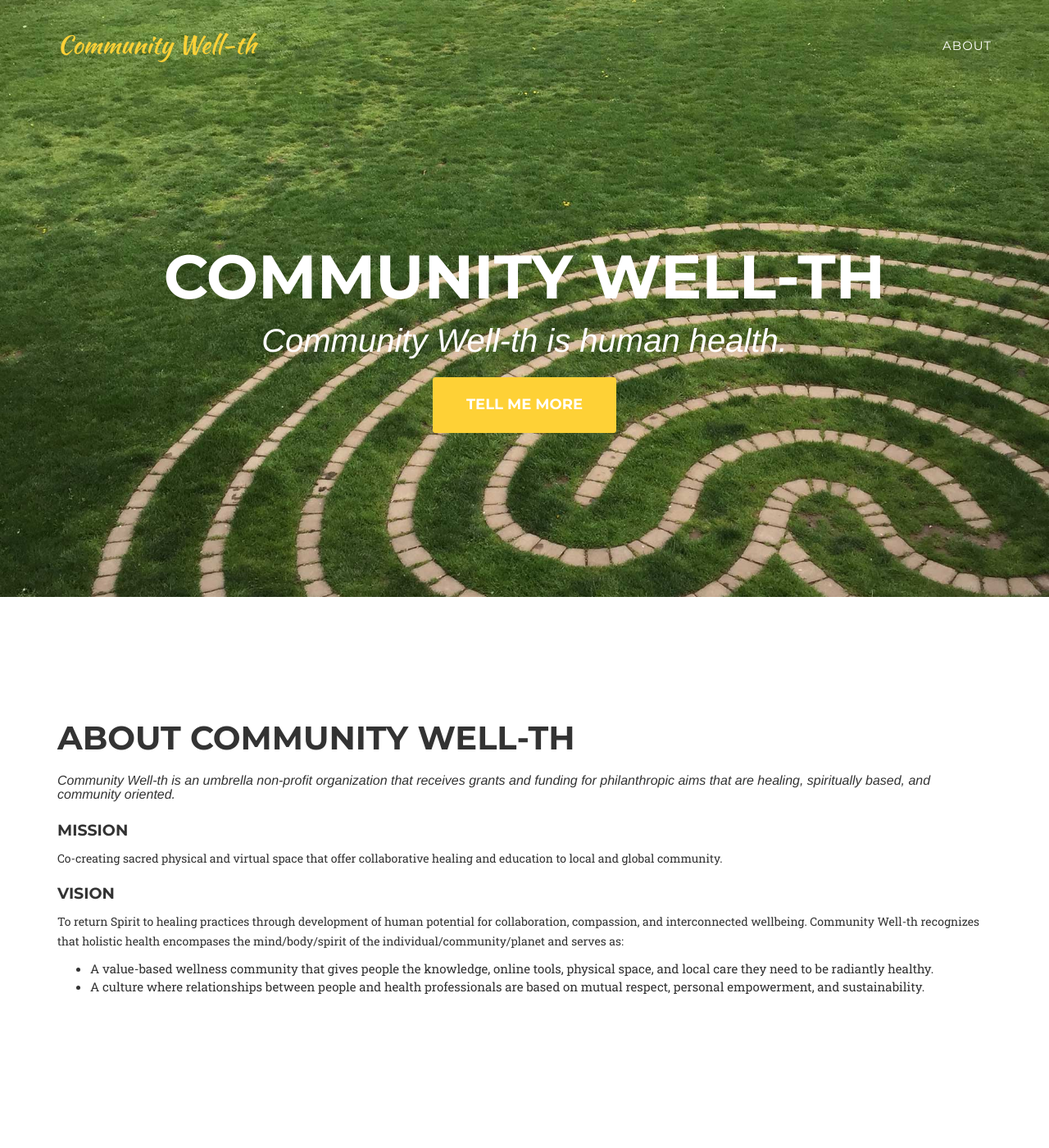
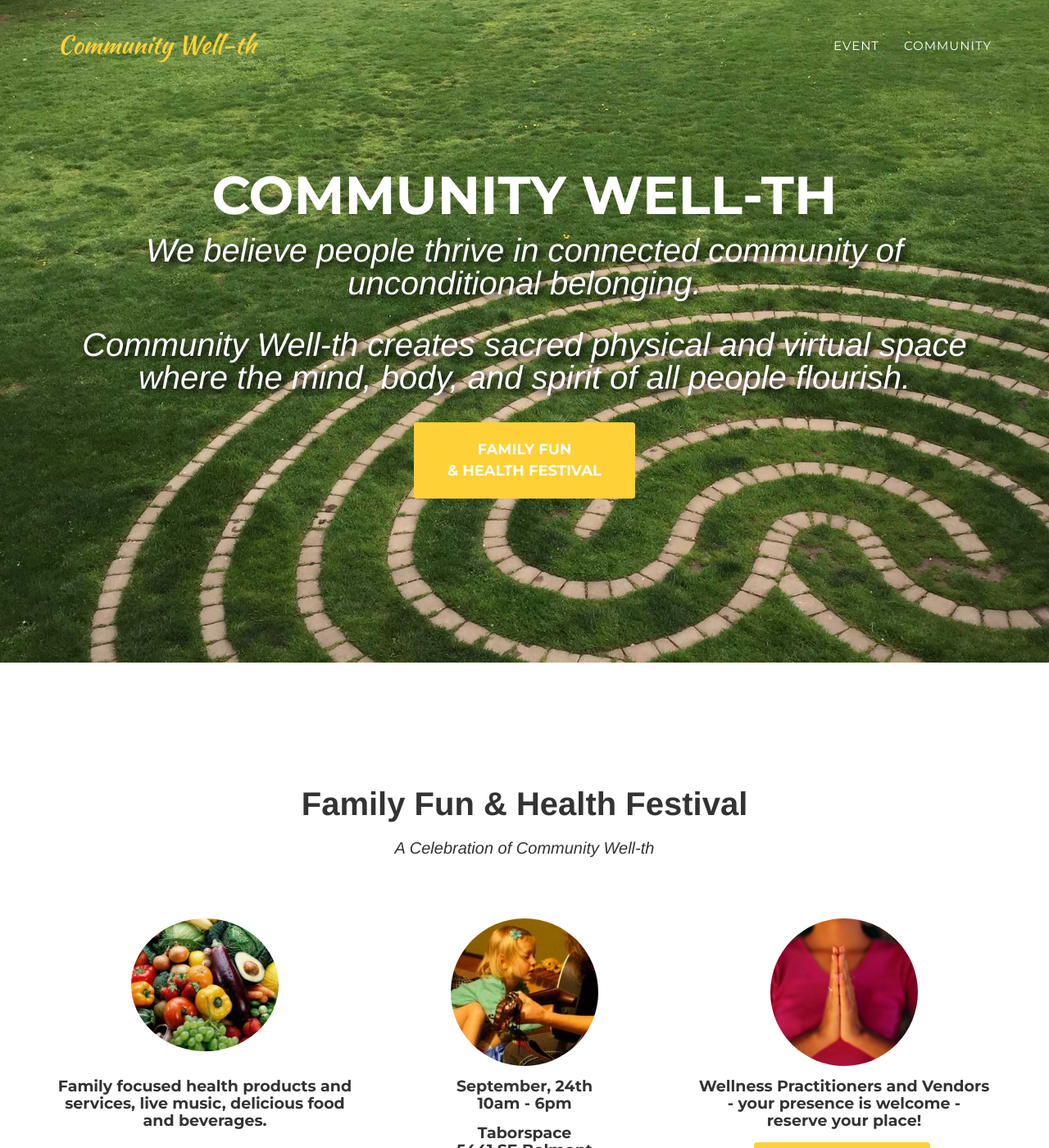
Before and after one commit to oakandfeather/well-th, a Jekyll site: the page built from index.html, in a window 1280 px wide and 1400 px high. Shown: the whole window at 82% size. Built offline with Jekyll 4.4.1, drawn with Linux system fonts in a browser that asks for light colours; some web fonts are replaced; comment, search, counter and statistics services are not loaded; some of the changed text lies outside the part shown.

Commit message:
Add event and community newsletter pages

```diff
--- a/_config.yml
+++ b/_config.yml
@@ -3,7 +3,7 @@
 
 # Site settings
 title: Community Well-th
-email: eli@weblively.com
+email: daniel@danielgmiller.com
 description: "Community Well-th is an umbrella non-profit organization that receives grants and funding for philanthropic aims that are healing, spiritually based, and community oriented."
 
 
@@ -47,7 +47,7 @@
 #  - title: twitter
 #    url: http://twitter.com/jekyllrb
   - title: facebook
-    url: https://www.facebook.com/
+    url: https://www.facebook.com/community.well.th/
 #  - title: stack-overflow
 #    url: http://stackoverflow.com/questions/tagged/jekyll
 #  - title: bitbucket
--- a/_includes/about.html
+++ b/_includes/about.html
@@ -4,12 +4,15 @@
             <div class="row">
                 <div class="col-lg-12">
                     <h2 class="section-heading">About Community Well-th</h2>
+{% comment %}
                     <h3 class="section-subheading about-subheading">Community Well-th is an umbrella non-profit organization that receives grants and funding for philanthropic aims that are healing, spiritually based, and community oriented.</h3>
+{% endcomment %}
                 </div>
                 <div class="col-lg-12">
 					<h4 class="about-heading">Mission</h4>
-                    <p class="text">Co-creating sacred physical and virtual space that offer collaborative healing and education to local and global community.</p>
+                    <p class="text">We believe people thrive in connected community. Well-th creates sacred physical and virtual space where the mind, body, and spirit of all people flourish.</p>
                 </div>
+{% comment %}
                 <div class="col-lg-12">
 					<h4 class="about-heading">Vision</h4>
                     <p class="text">To return Spirit to healing practices through development of human potential for collaboration, compassion, and interconnected wellbeing. Community Well-th recognizes that holistic health encompases the mind/body/spirit of the individual/community/planet and serves as:</p>
@@ -19,7 +22,7 @@
 					</ul>
                 </div>
             </div>
-{% comment %}
+{% endcomment %}
             <div class="row">
                 <div class="col-lg-12">
                     <ul class="timeline">
@@ -89,6 +92,7 @@
                     </ul>
                 </div>
             </div>
+{% comment %}
 {% endcomment %}
 
         </div>
--- /dev/null
+++ b/_includes/community.html
@@ -0,0 +1,46 @@
+<section id="community">
+        <div class="container">
+            <div class="row">
+                <div class="col-lg-12 text-center">
+                    <h2 class="section-heading">Be in Our Community</h2>
+                    <h3 class="section-subheading text-white-drop">Sign up for the Community Well-th newsletter so we can stay in touch and keep you updated on our growing community.</h3>
+                </div>
+            </div>
+            <div class="row">
+                <div class="col-lg-12">
+
+					<!-- Begin MailChimp Signup Form -->
+					<div id="mc_embed_signup">
+					<form action="//well-th.us13.list-manage.com/subscribe/post?u=e6f6503b5e4aff0977841ca1a&amp;id=0c01ed6536" method="post" id="mc-embedded-subscribe-form" name="mc-embedded-subscribe-form" class="validate" target="_blank" novalidate>
+						<div id="mc_embed_signup_scroll">
+
+					<div class="mc-field-group">
+						<label for="mce-EMAIL">Email Address </label>
+						<input type="email" value="" name="EMAIL" class="required email" id="mce-EMAIL">
+					</div>
+					<div class="mc-field-group">
+						<label for="mce-FNAME">First Name </label>
+						<input type="text" value="" name="FNAME" class="" id="mce-FNAME">
+					</div>
+					<div class="mc-field-group">
+						<label for="mce-LNAME">Last Name </label>
+						<input type="text" value="" name="LNAME" class="" id="mce-LNAME">
+					</div>
+						<div id="mce-responses" class="clear">
+							<div class="response" id="mce-error-response" style="display:none"></div>
+							<div class="response" id="mce-success-response" style="display:none"></div>
+						</div>    <!-- real people should not fill this in and expect good things - do not remove this or risk form bot signups-->
+						<div style="position: absolute; left: -5000px;" aria-hidden="true"><input type="text" name="b_e6f6503b5e4aff0977841ca1a_0c01ed6536" tabindex="-1" value=""></div>
+						<div class="clear">
+						<input type="submit" value="Subscribe" name="subscribe" class="btn btn-xl">
+						</div>
+						</div>
+					</form>
+					</div>
+					<script type='text/javascript' src='//s3.amazonaws.com/downloads.mailchimp.com/js/mc-validate.js'></script><script type='text/javascript'>(function($) {window.fnames = new Array(); window.ftypes = new Array();fnames[0]='EMAIL';ftypes[0]='email';fnames[1]='FNAME';ftypes[1]='text';fnames[2]='LNAME';ftypes[2]='text';}(jQuery));var $mcj = jQuery.noConflict(true);</script>
+					<!--End mc_embed_signup-->
+
+                </div>
+            </div>
+        </div>
+    </section>
--- /dev/null
+++ b/_includes/event.html
@@ -0,0 +1,71 @@
+<!-- Event Section -->
+    <section id="event">
+        <div class="container">
+            <div class="row">
+                <div class="col-lg-12 text-center">
+                    <h2 class="section-heading">Family Fun & Health Festival</h2>
+                    <h3 class="section-subheading">A Celebration of Community Well-th</h3>
+                </div>
+            </div>
+            <div class="row text-center">
+                <div class="col-md-4">
+                    <span class="event-img">
+						<img class="img-circle img-responsive" src="img/event/organic_food.jpg" alt="">
+                    </span>
+                    <h4 class="service-heading">Family focused health products and services, live music, delicious food and beverages.</h4>
+                </div>
+                <div class="col-md-4">
+                    <span class="event-img">
+						<img class="img-circle img-responsive" src="img/event/child_guitar.jpg" alt="">
+                    </span>
+                    <h4 class="service-heading">September, 24th<br />10am - 6pm</h4>
+                    <h4 class="service-heading">Taborspace<br />5441 SE Belmont<br />Portland, OR</h4>
+                </div>
+                <div class="col-md-4">
+                    <span class="event-img">
+						<img class="img-circle img-responsive" src="img/event/meditate.jpg" alt="">
+                    </span>
+                    <h4 class="service-heading">Wellness Practitioners and Vendors - your presence is welcome - reserve your place!</h4>
+					<form name="vendor" action="https://www.paypal.com/cgi-bin/webscr" method="post"
+					target="_top">
+						<input type="hidden" name="cmd" value="_s-xclick">
+						<input type="hidden" name="hosted_button_id" value="G7JECELH2PQGG">
+<!-- 						<input type="image"
+						src="https://www.paypalobjects.com/en_US/i/btn/btn_buynowCC_LG.gif"
+						border="0" name="submit" alt="PayPal - The safer, easier way to pay online!">
+ -->					<button type="submit" class="btn btn-xl" form="vendor">Sign Up Now</button>
+						<img alt="" border="0"
+						src="https://www.paypalobjects.com/en_US/i/scr/pixel.gif" width="1" height="1">
+					</form>
+                </div>
+            </div>
+        </div>
+    </section>
+<!-- Clients Aside -->
+<!--     <aside class="clients">
+        <div class="container">
+            <div class="row">
+                <div class="col-md-3 col-sm-6">
+                    <a href="#">
+                        <img src="img/logos/envato.jpg" class="img-responsive img-centered" alt="">
+                    </a>
+                </div>
+                <div class="col-md-3 col-sm-6">
+                    <a href="#">
+                        <img src="img/logos/designmodo.jpg" class="img-responsive img-centered" alt="">
+                    </a>
+                </div>
+                <div class="col-md-3 col-sm-6">
+                    <a href="#">
+                        <img src="img/logos/themeforest.jpg" class="img-responsive img-centered" alt="">
+                    </a>
+                </div>
+                <div class="col-md-3 col-sm-6">
+                    <a href="#">
+                        <img src="img/logos/creative-market.jpg" class="img-responsive img-centered" alt="">
+                    </a>
+                </div>
+            </div>
+        </div>
+    </aside>
+ -->
--- a/_includes/head.html
+++ b/_includes/head.html
@@ -9,6 +9,7 @@
 
     <!-- Custom CSS & Bootstrap Core CSS - Uses Bootswatch Flatly Theme: http://bootswatch.com/flatly/ -->
     <link rel="stylesheet" href="{{ "/style.css" | prepend: site.github.url }}">
+	<link href="//cdn-images.mailchimp.com/embedcode/classic-10_7.css" rel="stylesheet" type="text/css">
 
     <!-- Custom Fonts -->
     <link rel="stylesheet" href="{{ "/css/font-awesome/css/font-awesome.min.css" | prepend: site.github.url }}">
--- a/_includes/header.html
+++ b/_includes/header.html
@@ -19,9 +19,18 @@
                         <a href="#page-top"></a>
                     </li>
                     <li>
+                        <a class="page-scroll" href="#event">Event</a>
+                    </li>
+                    <li>
+                        <a class="page-scroll" href="#community">Community</a>
+                    </li>
+{% comment %}
+                    <li>
+                        <a class="page-scroll" href="#contact">Contact</a>
+                    </li>
+                    <li>
                         <a class="page-scroll" href="#about">About</a>
                     </li>
-{% comment %}
                     <li>
                         <a class="page-scroll" href="#portfolio">Portfolio</a>
                     </li>
@@ -30,9 +39,6 @@
                     </li>
                     <li>
                         <a class="page-scroll" href="#team">Team</a>
-                    </li>
-                    <li>
-                        <a class="page-scroll" href="#contact">Contact</a>
                     </li>
 {% endcomment %}
                 </ul>
@@ -47,10 +53,11 @@
         <div class="container">
             <div class="intro-text">
                 <div class="intro-heading">Community Well-th</div>
-                <div class="intro-lead-in">Community Well-th is human health.</div>
+                <div class="intro-lead-in">We believe people thrive in connected community of unconditional belonging.</div>
+				<div class="intro-lead-in">Community Well-th creates sacred physical and virtual space where the mind, body, and spirit of all people flourish.</div>
 {% comment %}
 {% endcomment %}
-                <a href="#about" class="page-scroll btn btn-xl">Tell Me More</a>
+                <a href="#event" class="page-scroll btn btn-xl">Family Fun<br />& Health Festival</a>
             </div>
         </div>
     </header>
--- a/_layouts/default.html
+++ b/_layouts/default.html
@@ -7,13 +7,15 @@
     <body id="page-top" class="index">
 
     {% include header.html %}
-    {% include about.html %}
+    {% include event.html %}
+    {% include community.html %}
 {% comment %}
     {% include portfolio_grid.html %}
+    {% include contact.html %}
+    {% include about.html %}
     {% include services.html %}
     {% include team.html %}
     {% include clients.html %}
-    {% include contact.html %}
 {% endcomment %}
     {% include footer.html %}
     {% include modals.html %}
```
Also changed, not shown: _includes/css/override.css (+150 -2 lines), img/bamboo.jpg (added), img/event/child_guitar.jpg (added), img/event/chitari.jpg (added), img/event/meditate.jpg (added), img/event/organic_food.jpg (added), img/event/taborspace.png (added), img/event/weblively.png (added), img/logos/handheart.png (added).
